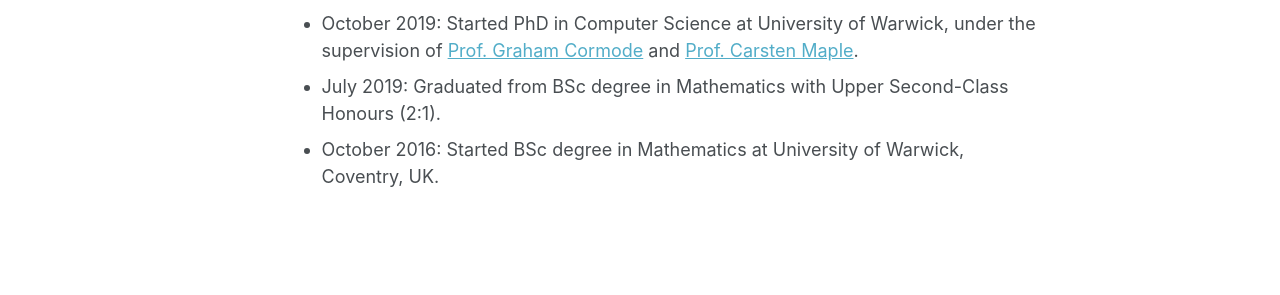
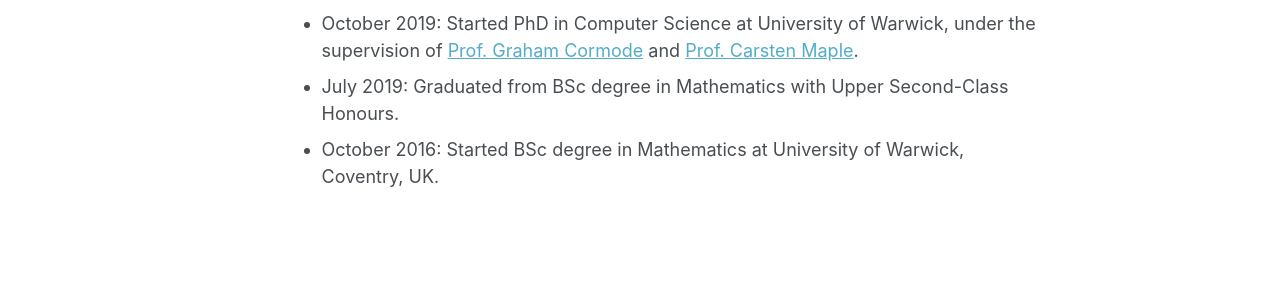
Before and after one commit to mary-python/mary-python.github.io, a Jekyll site: the page built from _pages/about.md, in a window 1280 px wide and 1322 px high. Shown: the part 715-1010 px from the top of the window. Built offline with Jekyll 4.4.1, drawn with Linux system fonts in a browser that asks for light colours; some web fonts are replaced.

Commit message:
Update about.md

```diff
--- a/_pages/about.md
+++ b/_pages/about.md
@@ -16,5 +16,5 @@ News
 * February 2022: Our paper [Aggregation and Transformation of Vector-Valued Messages in the Shuffle Model of Differential Privacy](https://ieeexplore.ieee.org/document/9696239) published at TIFS'22.
 * December 2020: Won Best Long Presentation Award at the [Warwick Postgraduate Colloquium in Computer Science](https://warwick.ac.uk/fac/sci/dcs/research/wpccs/wpccs20/), WPCCS'20.
 * October 2019: Started PhD in Computer Science at University of Warwick, under the supervision of [Prof. Graham Cormode](http://dimacs.rutgers.edu/~graham/) and [Prof. Carsten Maple](https://warwick.ac.uk/fac/sci/wmg/about/our-people/profile?wmgid=1102).
-* July 2019: Graduated from BSc degree in Mathematics with Upper Second-Class Honours (2:1).
+* July 2019: Graduated from BSc degree in Mathematics with Upper Second-Class Honours.
 * October 2016: Started BSc degree in Mathematics at University of Warwick, Coventry, UK.
```
